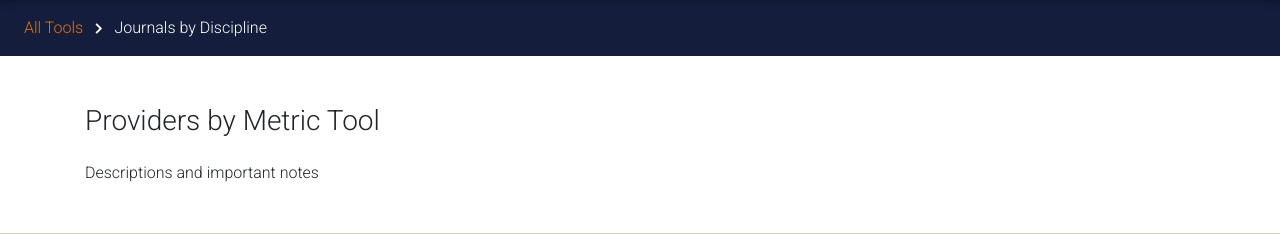
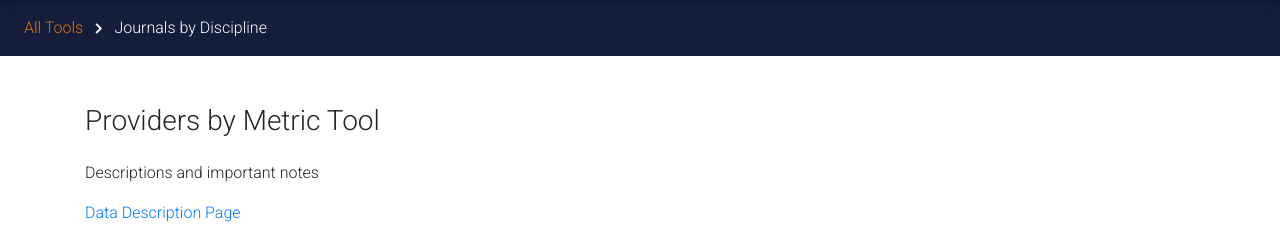
Before and after one commit to vsitaram/onefigrapp, a Django app: page /app/providers-by-metric/ in a window 1280 px wide. Shown: the part 58-292 px from the top of the page. Run offline with Django 3.2, Linux system fonts and the light colour scheme; the visitor is signed in with stand-in values (Sample User, id 1); parts of the project's set-up code (start-up, migrations or seed data) failed here and were passed over; some libraries are stand-ins or nearby versions.

```diff
--- a/app/templates/app/journals-by-discipline.html
+++ b/app/templates/app/journals-by-discipline.html
@@ -114,6 +114,7 @@
     <div class="container my-5" id="title_description">
       <h3 class="mb-4">Journals by Discipline Tool</h3>
       <p>Descriptions and important notes</p>
+      <p class="mb-4 white-text wow fadeInDown" data-wow-delay="0.4s"><a href="{% url 'app:descriptions' %}">Data Description Page</a></p>
     </div>
     <!-- Description Section End -->
 
--- a/app/templates/app/journals-by-provider.html
+++ b/app/templates/app/journals-by-provider.html
@@ -96,6 +96,7 @@
     <div class="container my-5" id="title_description">
       <h3 class="mb-4">Journals by Discipline Tool</h3>
       <p>Descriptions and important notes</p>
+      <p class="mb-4" ><a href="{% url 'app:descriptions' %}">Data Description Page</a></p>
     </div>
     <!-- Description Section End -->
 
--- a/app/templates/app/providers-by-metric.html
+++ b/app/templates/app/providers-by-metric.html
@@ -109,11 +109,7 @@
     <div class="container my-5" id="title_description">
       <h3 class="mb-4">Providers by Metric Tool</h3>
       <p>Descriptions and important notes</p>
-      <p class="hidden_checkbox_marker" id="downloads-checked"></p>
-      <p class="hidden_checkbox_marker" id="recent-checked"></p>
-      <p class="hidden_checkbox_marker" id="alltime-checked"></p>
-      <p class="hidden_checkbox_marker" id="publications-checked"></p>
-      <p class="hidden_checkbox_marker" id="citations-checked"></p>
+      <p class="mb-4" ><a href="{% url 'app:descriptions' %}">Data Description Page</a></p>
     </div>
     <!-- Description Section End -->
 
@@ -124,6 +120,11 @@
       <div class="row">
         <div class="col-md-3 pt-3 border-right grey lighten-5" id="metrics_column">
           <div class="ml-2">
+            <p class="hidden_checkbox_marker" id="downloads-checked"></p>
+            <p class="hidden_checkbox_marker" id="recent-checked"></p>
+            <p class="hidden_checkbox_marker" id="alltime-checked"></p>
+            <p class="hidden_checkbox_marker" id="publications-checked"></p>
+            <p class="hidden_checkbox_marker" id="citations-checked"></p>
 
             <!-- Table Toggle Start -->
             <div class="custom-control custom-switch mb-4">
```
